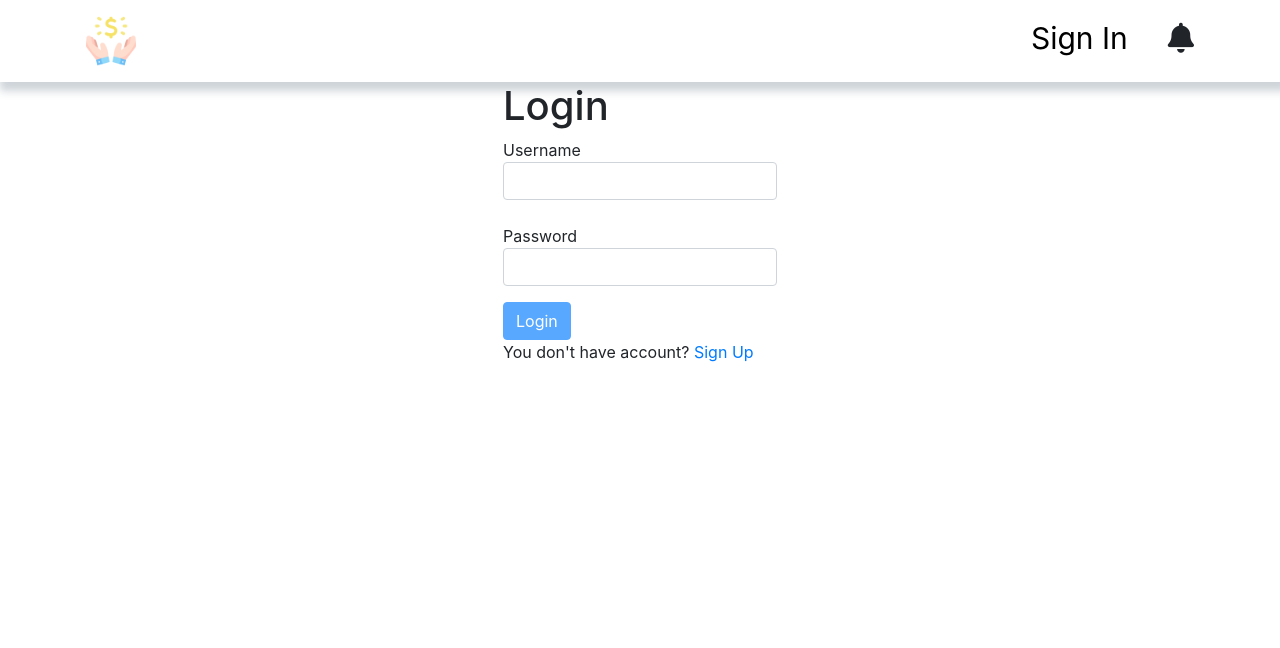
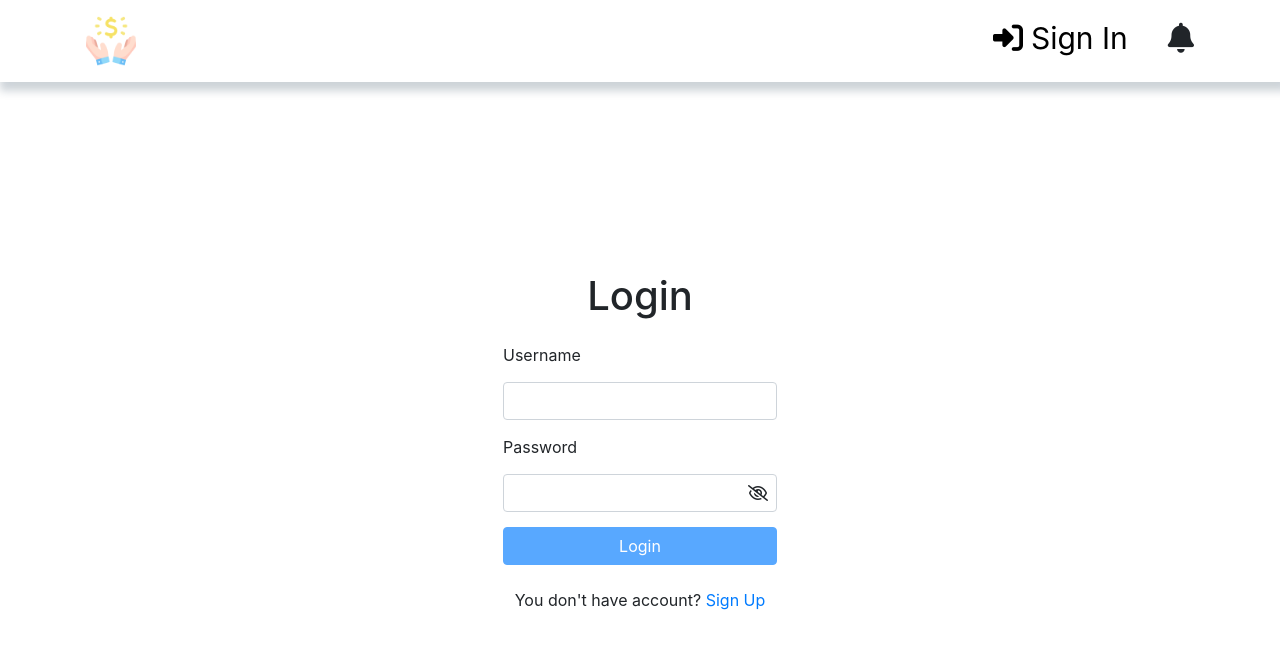
Before and after one commit to ReginaMos/vue-ts, a Vue app: page /login in a window 1280 px wide. Shown: the top 648 px of the page. Built offline with nearby package versions, Linux system fonts and the light colour scheme.

Commit message:
feat: change login ang register part, add icons to pages

```diff
--- a/public/index.html
+++ b/public/index.html
@@ -4,7 +4,7 @@
     <meta charset="utf-8">
     <meta http-equiv="X-UA-Compatible" content="IE=edge">
     <meta name="viewport" content="width=device-width,initial-scale=1.0">
-    <link rel="icon" href="../public/favicon.ico">
+    <link rel="icon" href="favicon.ico">
     <link rel="stylesheet" href="https://cdn.jsdelivr.net/npm/bootstrap@4.0.0/dist/css/bootstrap.min.css">
     <link rel="stylesheet" href="https://fonts.googleapis.com/css?family=Roboto:100,300,400,500,700,900">
     <link rel="stylesheet" href="https://cdnjs.cloudflare.com/ajax/libs/font-awesome/6.5.1/css/all.min.css">
--- a/src/components/AsideComponent.vue
+++ b/src/components/AsideComponent.vue
@@ -4,37 +4,37 @@
             <ul>
                 <router-link to="/" class="no-line">
                     <div :class="['menu-elem', {'active' : $route.path === '/'}]">
-                        <li>Main</li>
+                        <li><i class="fa-solid fa-house mr-3"></i>Main</li>
                     </div>
                 </router-link>
                 <router-link to="/table" class="no-line">
                     <div :class="['menu-elem', {'active' : $route.path === '/table'}]">
-                        <li>Tables</li>
+                        <li><i class="fa-solid fa-diagram-project mr-3"></i>Tables</li>
                     </div>
                 </router-link>
                 <router-link to="/bills" class="no-line">
                     <div :class="['menu-elem', {'active' : $route.path === '/bills'}]">
-                        <li>Bills</li>
+                        <li><i class="fa-solid fa-money-bills mr-3"></i>Bills</li>
                     </div>
                 </router-link>
                 <router-link to="/users" class="no-line">
                     <div :class="['menu-elem', {'active' : $route.path === '/users'}]">
-                        <li>Users</li>
+                        <li><i class="fa-solid fa-users mr-2"></i> Users</li>
                     </div>
                 </router-link>
 
             </ul>
 
             <ul>
-                <li>Profile Info</li>
+                <li><i class="fa-solid fa-user mr-3"></i>{{ userInfo }}</li>
                 <router-link to="/login" class="no-line">
                     <div class="menu-elem">
-                        <li>Sign In</li>
+                        <li><i class="fa-solid fa-right-to-bracket mr-3"></i>Sign In</li>
                     </div>
                 </router-link>
                 <router-link to="/register" class="no-line">
                     <div class="menu-elem">
-                        <li>Sign Up</li>
+                        <li><i class="fa-solid fa-user-plus mr-3"></i>Sign Up</li>
                     </div>
                 </router-link>
             </ul>
@@ -43,10 +43,12 @@
 </template>
 
 <script lang="ts">
-import { Vue, Component, Mixins, Prop, Watch } from 'vue-property-decorator'
+import { Vue, Component } from 'vue-property-decorator'
 
 @Component
-export default class YourClass extends Vue {}
+export default class YourClass extends Vue {
+    userInfo = JSON.parse(sessionStorage.getItem('user'))
+}
 
 </script>
 
--- a/src/components/BillsComponent.vue
+++ b/src/components/BillsComponent.vue
@@ -5,7 +5,7 @@
 </template>
 
 <script lang="ts">
-import { Vue, Component, Mixins, Watch } from 'vue-property-decorator'
+import { Vue, Component } from 'vue-property-decorator'
 
 @Component
 export default class YourClass extends Vue {
--- a/src/components/HeaderComponent.vue
+++ b/src/components/HeaderComponent.vue
@@ -6,7 +6,7 @@
                     <router-link to="/"><img src="@/assets/free-icon-money-2695217.png" alt="logo" class="img-header"></router-link>
                     <nav>
                         <ul class="nav">
-                            <router-link to="/login" class="no-line"><li>Sign In</li></router-link>
+                            <router-link to="/login" class="no-line"><li><i class="fa-solid fa-right-to-bracket mr-2"></i>Sign In</li></router-link>
                             <li><i class="fa-solid fa-bell"></i></li>
                         </ul>
                     </nav>
@@ -17,7 +17,7 @@
 </template>
 
 <script lang="ts">
-import { Vue, Component, Mixins, Prop, Watch } from 'vue-property-decorator'
+import { Vue, Component } from 'vue-property-decorator'
 
 @Component
 export default class YourClass extends Vue {}
--- a/src/components/LoginComponent.vue
+++ b/src/components/LoginComponent.vue
@@ -5,11 +5,14 @@
             <div class="login-content">
                 <div class="login-part">
                     <h1>Login</h1>
-                    <span>Username</span>
-                    <input type="text" class="form-control mb-4" v-model="userName">
+                    <span class="text-left">Username</span>
+                    <input type="text" class="form-control" v-model="userName">
                     <span>Password</span>
-                    <input type="text" class="form-control mb-3" v-model="password">
-                    <button class="btn btn-primary" :disabled="!(userName && password)" @click="clickBtn">Login</button>
+                    <div class="password-part">
+                        <input :type="inputType" class="form-control" v-model="password">
+                        <i :class="['fa-regular', {'fa-eye-slash' : isClosed}, {'fa-eye': !isClosed}]" @click="changeIcon"></i>
+                    </div>
+                    <button class="btn btn-primary mb-2" :disabled="!(userName && password)" @click="clickBtn">Login</button>
                     <p>You don't have account? <router-link to="/register">Sign Up</router-link></p>
                 </div>
             </div>
@@ -29,9 +32,18 @@ import HeaderComponent from '@/components/HeaderComponent.vue'
 export default class YourClass extends Vue {
     userName = ''
     password = ''
+    inputType = 'password'
+    isClosed = true
 
     clickBtn (): void {
+      sessionStorage.setItem('user', JSON.stringify(this.userName))
       this.$router.push('/')
+    }
+
+    changeIcon (): void {
+      this.isClosed = !this.isClosed
+      if (this.inputType === 'password') this.inputType = 'text'
+      else this.inputType = 'password'
     }
 }
 
@@ -39,11 +51,6 @@ export default class YourClass extends Vue {
 
 <style scoped lang="sass">
 
-    .login-content
-        display: flex
-        justify-content: center
-
-    .login-part
-        max-width: 400px
+@import ../styles/login
 
 </style>
--- a/src/components/MainContent.vue
+++ b/src/components/MainContent.vue
@@ -5,7 +5,7 @@
 </template>
 
 <script lang="ts">
-import { Vue, Component, Mixins, Prop, Watch } from 'vue-property-decorator'
+import { Vue, Component } from 'vue-property-decorator'
 
 @Component
 export default class YourClass extends Vue {}
--- a/src/components/RegisterComponent.vue
+++ b/src/components/RegisterComponent.vue
@@ -3,32 +3,44 @@
         <HeaderComponent/>
         <div class="container">
             <div class="register-content">
+              <div class="register-part mt-4">
                 <h1>Register</h1>
                 <span>Name</span>
-                <input class="form-control">
-                <p>Write your name, please</p>
+                <input class="form-control" v-model="name">
+                <p v-if="isIncorrectName">Write your name, please</p>
+
                 <span>Username</span>
-                <input class="form-control">
-                <p>Write your username, please</p>
+                <input class="form-control" v-model="userName">
+                <p v-if="isIncorrectUsername">Write your username, please</p>
+
                 <span>E-mail</span>
-                <input class="form-control">
-                <p>Write your e-mail, please</p>
+                <input class="form-control" v-model="email">
+                <p v-if="isIncorrectEmail">Write your e-mail, please</p>
+
                 <span>Password</span>
-                <input class="form-control">
-                <p>Write your password, please</p>
+                <div class="password-part">
+                  <input :type="inputType" class="form-control" v-model="password">
+                  <i :class="['fa-regular', {'fa-eye-slash' : isClosed}, {'fa-eye': !isClosed}]" @click="changeIcon"></i>
+                </div>
+                <p v-if="isIncorrectPassword">Write your password, please</p>
+
                 <span>Repeat password</span>
-                <input class="form-control">
-                <p>Repeat your password, please</p>
+                <div class="password-part">
+                  <input :type="inputType" class="form-control" v-model="againPassword">
+                  <i :class="['fa-regular', {'fa-eye-slash' : isClosed}, {'fa-eye': !isClosed}]" @click="changeIcon"></i>
+                </div>
+                <p v-if="isIncorrectAgainPassword">Repeat your password, please</p>
 
-                <button class="btn btn-primary">Sign Up</button>
-                <p>You have account already? <router-link to="/login">Sign In</router-link></p>
+                <button class="btn btn-primary" @click="clickSignUp">Sign Up</button>
+                <span>You have account already? <router-link to="/login">Sign In</router-link></span>
+              </div>
             </div>
         </div>
     </div>
 </template>
 
 <script lang="ts">
-import { Vue, Component, Mixins, Prop, Watch } from 'vue-property-decorator'
+import { Vue, Component } from 'vue-property-decorator'
 import HeaderComponent from '@/components/HeaderComponent.vue'
 
 @Component({
@@ -36,10 +48,69 @@ import HeaderComponent from '@/components/HeaderComponent.vue'
     HeaderComponent
   }
 })
-export default class YourClass extends Vue {}
+export default class YourClass extends Vue {
+  name = ''
+  userName = ''
+  email = ''
+  password = ''
+  againPassword = ''
+  inputType = 'password'
+  isIncorrectName = false
+  isIncorrectUsername = false
+  isIncorrectEmail = false
+  isIncorrectPassword = false
+  isIncorrectAgainPassword = false
+  isClosed = true
+
+  clickSignUp (): void {
+    if (this.name && this.userName && this.password && this.againPassword && this.email) {
+      this.$router.push('/')
+    }
+
+    if (!this.name) this.isIncorrectName = true
+    if (!this.userName) this.isIncorrectUsername = true
+    if (!this.email) this.isIncorrectEmail = true
+    if (!this.password) this.isIncorrectPassword = true
+    if (!this.isIncorrectAgainPassword) this.isIncorrectAgainPassword = true
+  }
+
+  changeIcon (): void {
+    this.isClosed = !this.isClosed
+    if (this.inputType === 'password') this.inputType = 'text'
+    else this.inputType = 'password'
+  }
+}
 
 </script>
 
 <style scoped lang="sass">
 
+    .register-content
+        display: flex
+        justify-content: center
+        align-items: center
+
+    .register-part
+      display: flex
+      flex-direction: column
+      gap: 15px
+      text-align: center
+
+    .register-part span
+      text-align: left
+
+    .register-part p
+      color: red
+
+    .password-part
+      position: relative
+
+    .password-part i
+      position: absolute
+      right: 9px
+      top: 11px
+      cursor: pointer
+
+    .btn
+      width: 100%
 </style>
--- a/src/components/TableComponent.vue
+++ b/src/components/TableComponent.vue
@@ -5,7 +5,7 @@
 </template>
 
 <script lang="ts">
-import { Vue, Component, Mixins, Prop, Watch } from 'vue-property-decorator'
+import { Vue, Component } from 'vue-property-decorator'
 
 @Component
 export default class YourClass extends Vue {}
--- a/src/components/UsersComponent.vue
+++ b/src/components/UsersComponent.vue
@@ -5,7 +5,7 @@
 </template>
 
 <script lang="ts">
-import { Vue, Component, Mixins, Prop, Watch } from 'vue-property-decorator'
+import { Vue, Component } from 'vue-property-decorator'
 
 @Component
 export default class YourClass extends Vue {}
--- /dev/null
+++ b/src/styles/login.sass
@@ -0,0 +1,27 @@
+.login-content
+    display: flex
+    justify-content: center
+    align-items: center
+    min-height: 92vh
+
+.login-part
+    max-width: 400px
+    display: flex
+    flex-direction: column
+    gap: 15px
+    text-align: center
+
+.login-part span
+    text-align: left
+
+.btn
+    width: 100%
+
+.password-part
+    position: relative
+
+.password-part i
+    position: absolute
+    right: 9px
+    top: 11px
+    cursor: pointer
```
Also changed, not shown: 1 other file (tests, documents, lock files or other folders).
